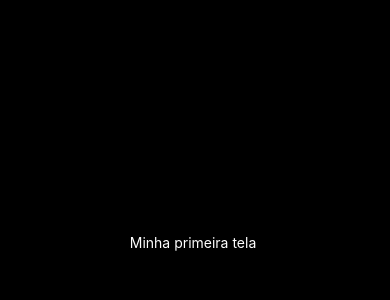
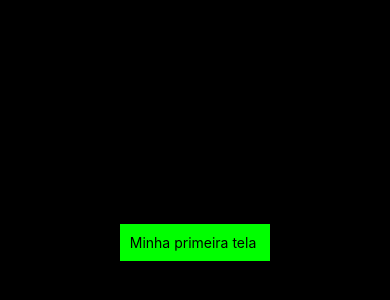
Before and after one commit to gigimgil/aula_expo_0, a React Native app: screen / in a window 390 px wide. Shown: the part 180-480 px from the top of the page. Built offline with nearby package versions, Linux system fonts and the light colour scheme.

Commit message:
aula05-03

```diff
--- a/components/exemplo_0/index.js
+++ b/components/exemplo_0/index.js
@@ -1,9 +1,10 @@
 import {View, Text} from 'react-native';
+import styles from './styles';
 
 function Exemplo_0() {
     return(
-        <View>
-            <Text style={{color: '#fff'}}>Minha primeira tela </Text>
+        <View style={styles.container}>
+            <Text>Minha primeira tela </Text>
         </View>
     );
 }
--- a/components/exemplo_0/styles.js
+++ b/components/exemplo_0/styles.js
@@ -0,0 +1,15 @@
+import { StyleSheet } from 'react-native';
+
+const styles = StyleSheet.create({
+  container:{
+    backgroundColor:'#0f0',
+    padding: 10,
+  },
+  texto:{
+    color: '#fff',
+    fontSize: 20,
+
+  },
+});
+
+export default styles;
```
